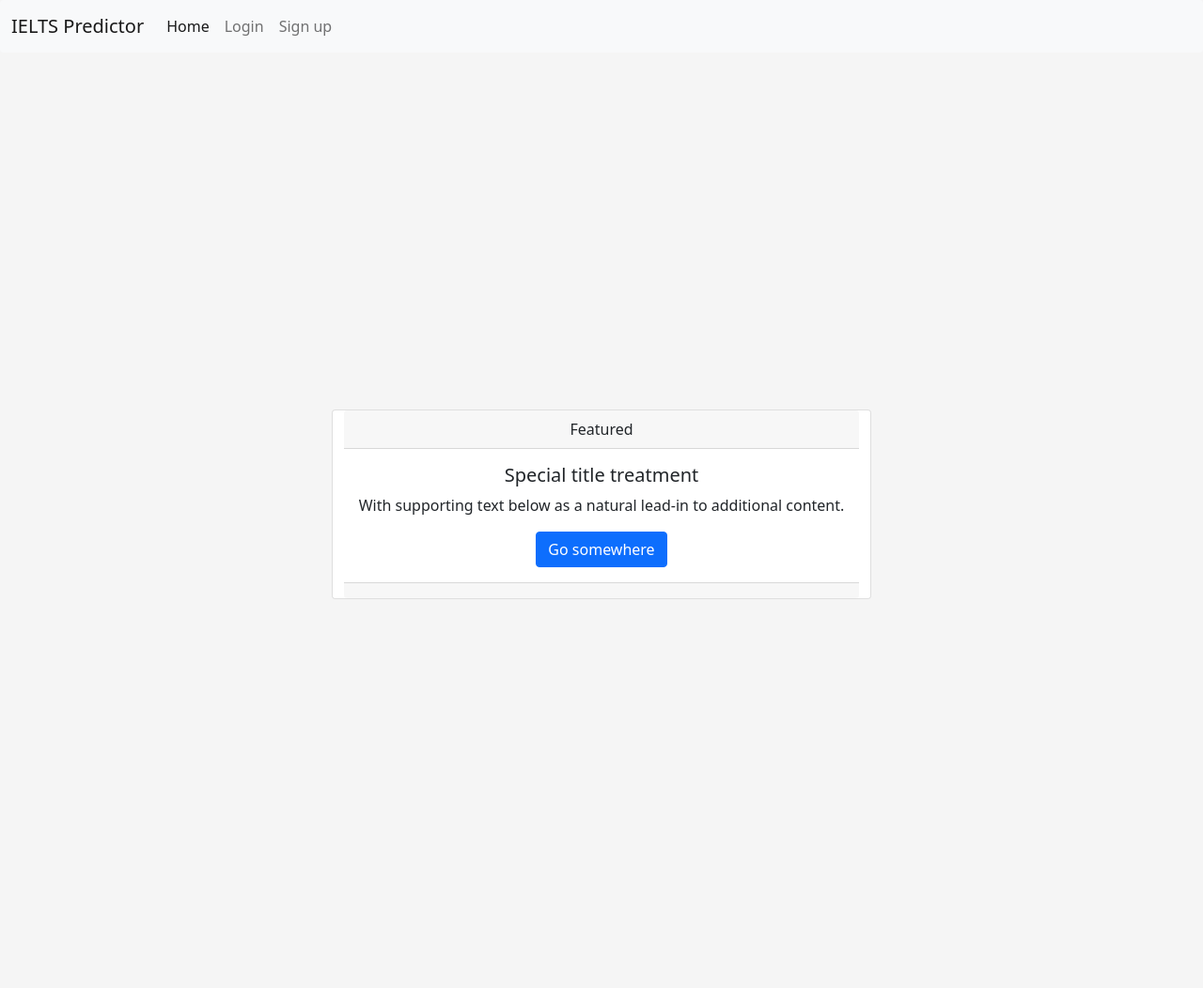
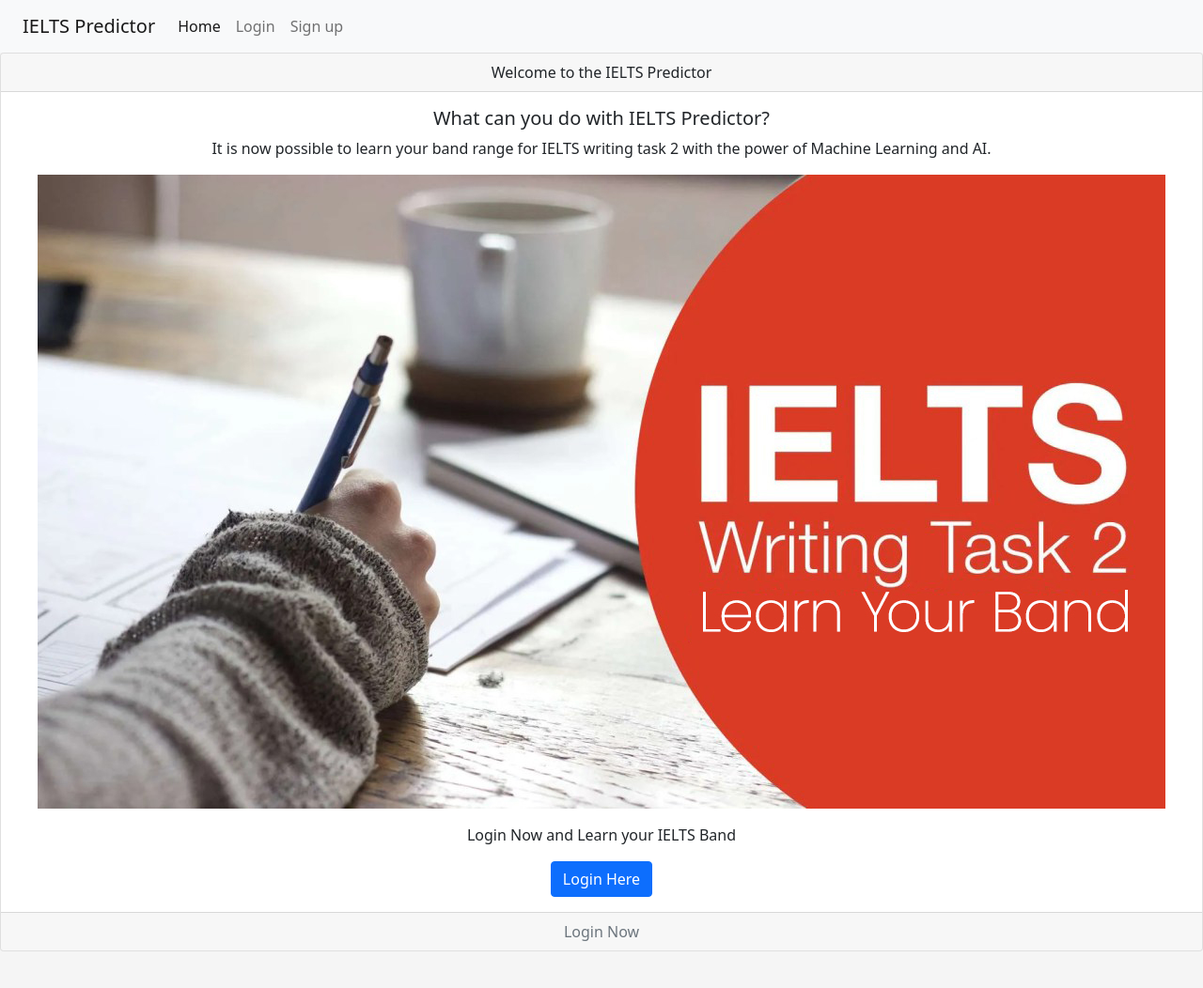
Before and after one commit to ekrembakay/COMP5393-ProjectFiles, a Django app: page / in a window 1280 px wide. Shown: the top 1052 px of the page at 94% size. Run offline with Django 4.2, Linux system fonts and the light colour scheme; some libraries are stand-ins or nearby versions.

Commit message:
Fixed interface issue

```diff
--- a/website/predictor/templates/predictor/base.html
+++ b/website/predictor/templates/predictor/base.html
@@ -7,14 +7,13 @@
     <meta name="viewport" content="width=device-width, initial-scale=1">
 
     <!-- Bootstrap CSS -->
-    <link href="https://cdn.jsdelivr.net/npm/bootstrap@5.0.2/dist/css/bootstrap.min.css" rel="stylesheet" integrity="sha384-EVSTQN3/azprG1Anm3QDgpJLIm9Nao0Yz1ztcQTwFspd3yD65VohhpuuCOmLASjC" crossorigin="anonymous">
-    <link rel="stylesheet" href="{% static '/dist/css/signin.css' %}">
+    <link href="{% static 'dist/css/bootstrap.min.css' %}" rel="stylesheet">
+    <link rel="stylesheet" href="{% static 'dist/css/signin.css' %}">
     <title>IELTS Predictor</title>
 </head>
-
-<main>
-    <div class="container">
-        <div class="fixed-top">
+<body>
+<div class="col fixed-top">
+    <div class="row top-0">
             <nav class="navbar navbar-expand-lg navbar-light bg-light rounded" aria-label="Eleventh navbar example">
                 <div class="container-fluid">
                     <a class="navbar-brand" href="#">IELTS Predictor</a>
@@ -44,18 +43,19 @@
                     </div>
                 </div>
             </nav>
-        </div>
-        <div>
-                    {% block content %}
+    </div>
+    <div class="row align-self-baseline">
 
-                    {% endblock %}
+            {% block content %}
 
-        </div>
+            {% endblock %}
+
     </div>
-</main>
+</div>
 
 
-<script src="{% static 'dist/js/bootstrap.bundle.min.js}"></script>
+
+<script src="{% static 'dist/js/bootstrap.bundle.min.js' %}"></script>
 
 </body>
 </html>
--- a/website/predictor/templates/predictor/home.html
+++ b/website/predictor/templates/predictor/home.html
@@ -23,18 +23,27 @@
 {% endblock %}
 
 {% block content %}
+<div class="container-fluid align-content-between">
 
-<body class="justify-content-center">
-<div class="container">
-    <div class="row align-items-center">
-        <div class="card text-center">
+
+     <div class="card text-center">
           <div class="card-header">
-            Featured
+            Welcome to the IELTS Predictor
           </div>
           <div class="card-body">
-            <h5 class="card-title">Special title treatment</h5>
-            <p class="card-text">With supporting text below as a natural lead-in to additional content.</p>
-            <a href="#" class="btn btn-primary">Go somewhere</a>
+            <h5 class="card-title">What can you do with IELTS Predictor?</h5>
+            <p class="card-text">It is now possible to learn your band range for IELTS writing task 2 with the power of Machine Learning and AI.</p>
+              <p><img src="{% static 'ielts.jpg'%}"></p>
+              {% if user.is_authenticated %}
+                <p>Start predicting your score now. Just go to the predictor page and enter your essay to the text box.
+                    The system will calculate your band range and present to you. Good Luck!
+                </p>
+              <a href="{% url 'predictor' %}" class="btn btn-primary">Start Now</a>
+              {% else %}
+                <p>Login Now and Learn your IELTS Band</p>
+                <a href="{% url 'loginuser' %}" class="btn btn-primary">Login Here</a>
+              {% endif %}
+
           </div>
           <div class="card-footer text-muted">
               {% if user.is_authenticated %}
@@ -87,10 +96,12 @@
                 {% else %}
                     <p>No polls are available.</p>
                 {% endif %}
+              {% else %}
+              Login Now
               {% endif %}
           </div>
-        </div>
-    </div>
+     </div>
 </div>
 
+
 {% endblock %}
--- a/website/static/dist/css/signin.css
+++ b/website/static/dist/css/signin.css
@@ -1,12 +1,10 @@
 html,
 body {
-  height: 100%;
+
 }
 
 body {
-  display: flex;
-  align-items: center;
-  padding-top: 40px;
+  padding-top: 70px;
   padding-bottom: 40px;
   background-color: #f5f5f5;
 }
```
Also changed, not shown: website/predictor/templates/predictor/loginuser.html (+2 -9 lines), website/predictor/templates/predictor/predictor.html (+3 -6 lines), website/predictor/templates/predictor/signupuser.html (+0 -8 lines), website/static/ielts.jpg (added).
